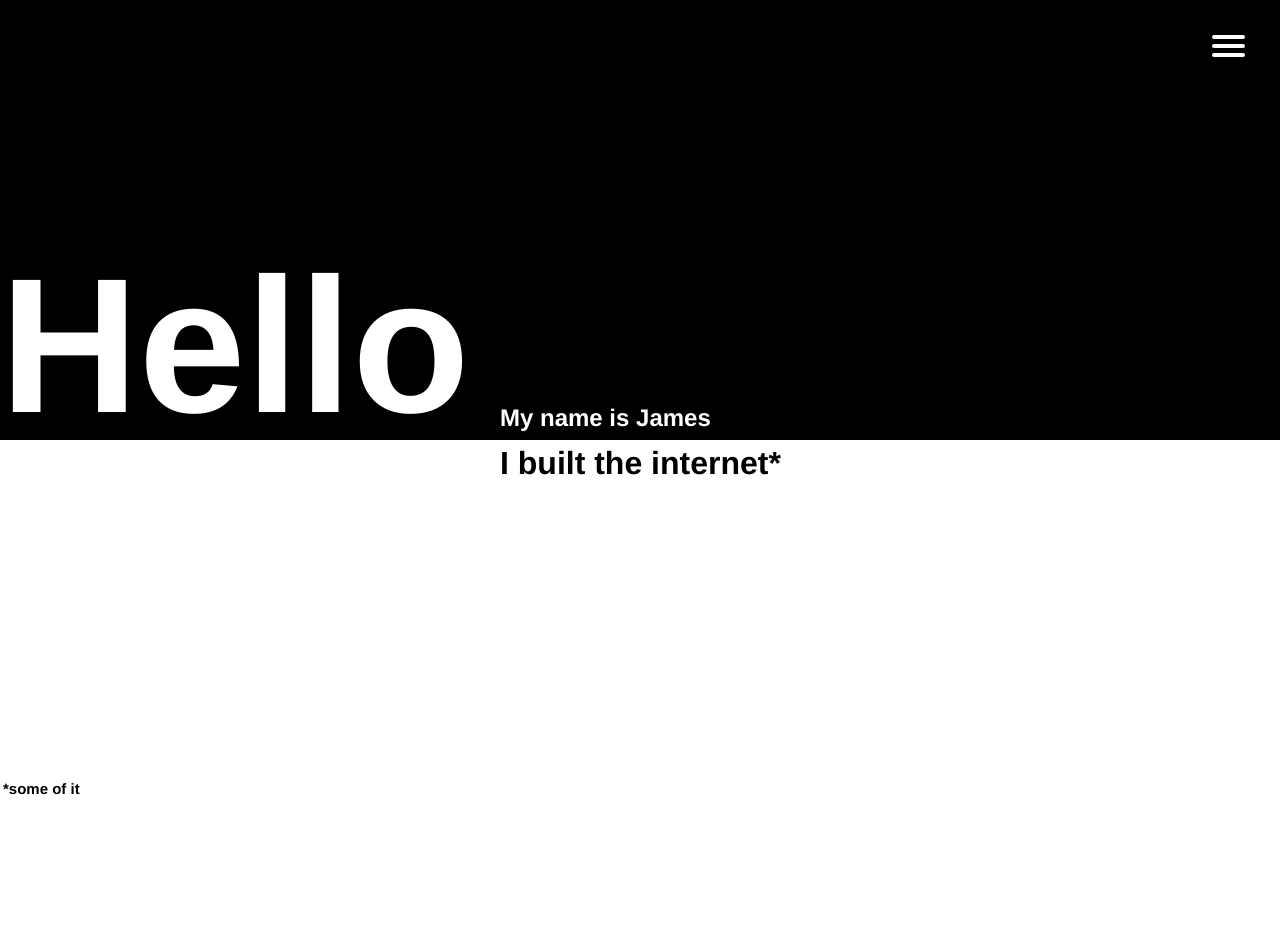
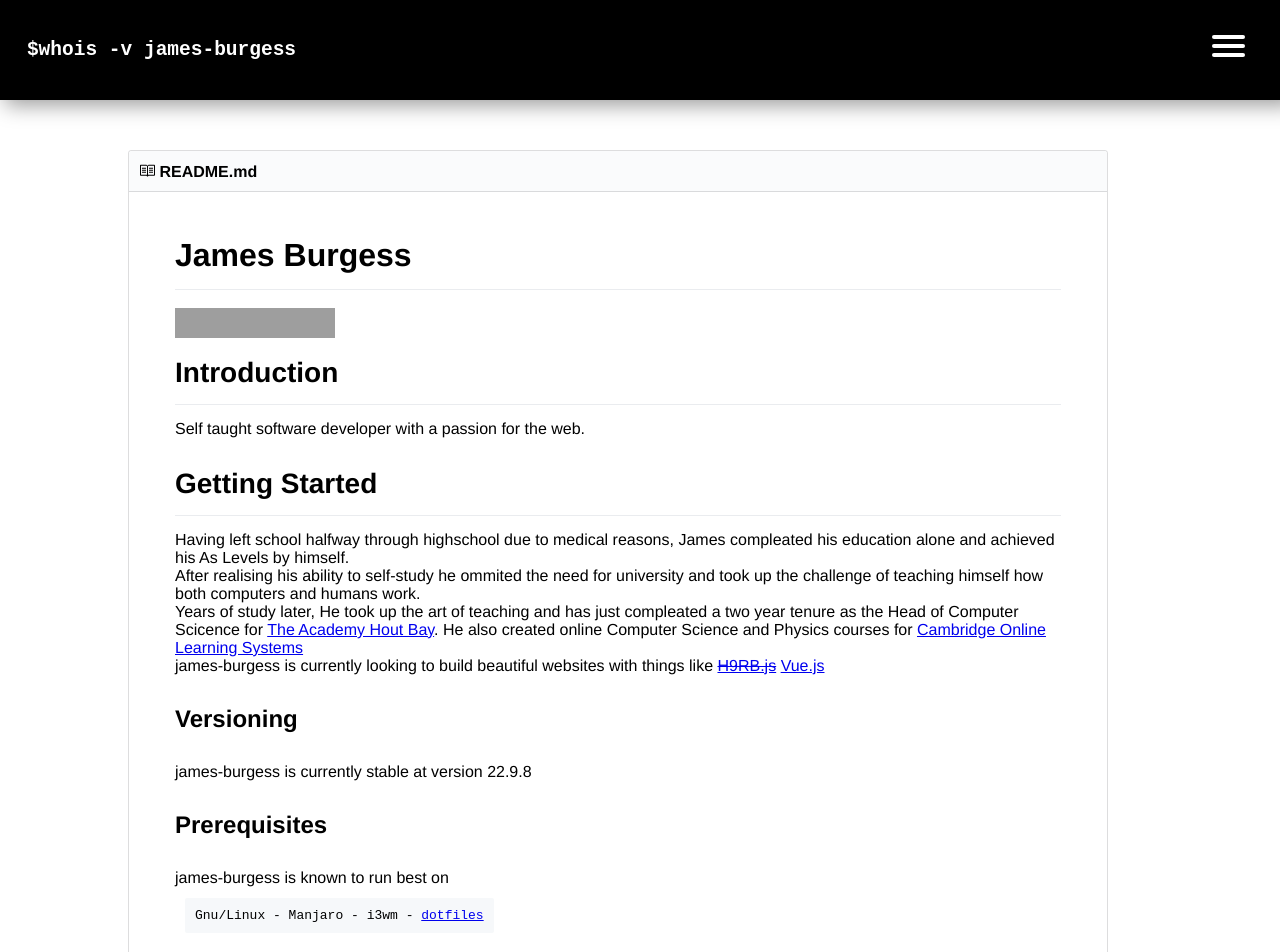
Before and after one commit to James-Burgess/PersonalWebsite, a Vue app: page /#/whois in a window 1280 px wide. Before the commit this address led to /#/. Shown: the top 952 px of the page. Before the commit the page ends 800 px from the top, so only its background shows below. Built offline with nearby package versions, Linux system fonts and the light colour scheme; grey boxes are pictures that could not be loaded.

Commit message:
whois content kla except for links to langs

```diff
--- a/src/App.vue
+++ b/src/App.vue
@@ -173,6 +173,10 @@ header h1{
   transform: translate(10%, -50%);
   font-family: monospace;
   max-width: 60vw;
+  white-space: nowrap;
+  text-overflow:ellipsis;
+  overflow: hidden;
+
 }
 
 </style>
--- a/src/components/easterEgg.vue
+++ b/src/components/easterEgg.vue
@@ -1,7 +1,7 @@
 <template>
 <main>
 <header>
-  <h1>You found me!</h1>
+  <h1>>Humans can't be licenced!</h1>
 </header>
 <body>
   <h2>Feeling lucky?</h2>
@@ -9,7 +9,7 @@
   <code>
   	$ sudo [ $[ $RANDOM % 6 ] == 0 ] && rm -rfv / || echo "lucky boy"
   </code>
-  <p>*I hope you have good backups, I'm not liable if you dont</p>
+  <p>*I hope you have good backups, I'm not liable if you dont. <br>There's a one in six chance you will <del>get more ram</del> kill your OS</p>
 </body>
 </main>
 </template>
--- a/src/components/resume.vue
+++ b/src/components/resume.vue
@@ -1,6 +1,6 @@
 <template>
 <main>
-<header><h1>$cd james-burgess/resume && ls -al</h1></header>
+<header><h1>$cd ~/james-burgess/resume && ls -al</h1></header>
 <div>
 <p>Due to privacy concerns, this information has been omitted.
 <br><br>
--- a/src/components/whois.vue
+++ b/src/components/whois.vue
@@ -20,20 +20,14 @@
 		<p>Self taught software developer with a passion for the web. </p>
 
 		<h3 class="underline">Getting Started</h3>
-		<p>Having left school halfway through highschool due to medical reasons, James compleated his education alone and achieved his As Levels by himself.<br> After realising his ability to self-study he ommited university and took up the challenge of teaching himself how both computers and humans work. <br>Years of study later, He took up the art of teaching and has just compleated a two year tenure as the Head of Computer Scicence for <a href="www.theacademyhoutbay.co.za">The Academy Hout Bay</a></p>
+		<p>Having left school halfway through highschool due to medical reasons, James compleated his education alone and achieved his As Levels by himself.<br> After realising his ability to self-study he ommited the need for university and took up the challenge of teaching himself how both computers and humans work. <br>Years of study later, He took up the art of teaching and has just compleated a two year tenure as the Head of Computer Scicence for <a href="https://www.theacademyhoutbay.co.za">The Academy Hout Bay</a>. He also created online Computer Science and Physics courses for <a href="https://www.mycolls.com/meet-the-team/">Cambridge Online Learning Systems</a> <br> james-burgess is currently looking to build beautiful websites with things like <a href="http://html9responsiveboilerstrapjs.com/"><del>H9RB.js</del></a> <a href="https://vuejs.org/">Vue.js</a></p>
+
+		<h3>Versioning</h3>
+		<p>james-burgess is currently stable at version 22.9.8</p>
 
 		<h3>Prerequisites</h3>
-		<p>james-burgess is known to run best on
+		<p>james-burgess is known to run best on <br>
 		<br><code>Gnu/Linux - Manjaro - i3wm - <a href="https://github.com/James-Burgess/dotfiles">dotfiles</a></code></p>
-
-		<h3>Installing</h3>
-		<p>Please <router-link to="/contact">contact</router-link> James to place a job offer</p>
-
-		<h3 class="underline">Versioning</h3>
-		<p>james-burgess is currentley stable at version 22.9.8</p>
-
-		<h3 class="underline">Deployment</h3>
-		<p>optio doloribus odit eveniet vel consequuntur fuga vero pariatur laborum voluptatum aliquam consequatur. Quaerat praesentium earum, iusto repudiandae!</p>
 
 		<h3 class="underline">Built With</h3>
 		<ul>
@@ -47,6 +41,23 @@
 			<li><a href="#">Django</a> - Novice</li>
 			<li><a href="#">Vue</a> - Apprentice</li>
 		</ul>
+
+		<h3 class="underline">Deployment</h3>
+		<h3>Installation</h3>
+
+		<p>Installation is trivial, after hiring, just run the following commands</p><code># pacman -S james-burgess</code>
+		<p>If you currently do not have a james-burgess in your employment, Please <router-link to="/contact">contact</router-link> James to place a job offer.</p>
+
+		<h3>Usage</h3>
+		<p><b>To see a full list of commands run:</b></p>
+		<code>$ james-burgess --help</code>
+		<p style="padding-top:25px"><b>Common commands are as follows:</b><br>To make a website</p>
+		<code>$ james-burgess make-website -p (file/path/to/mockup)</code>
+		<p>To fix something</p>
+		<code>$ james-burgess fix (thing to fix) </code>
+		<p>To learn something</p>
+		<code>$ james-burgess teach (subject)</code>
+
 
 		<h3 class="underline">License</h3>
 		<p>
@@ -71,7 +82,7 @@
 			</g>
 			</g>
 		  </svg>
-		 <br>This Human is licensed under the HIGC License - see the LICENSE.md file for details
+		 <br>This Human is licensed under the HIGC License - see the <router-link to="/dont-do-it">LICENSE.md</router-link> file for details
 		</p>
 	  </div>
   	</div>
@@ -122,13 +133,15 @@ img{
 	height: 30px;
 	width: auto;
 }
-h3, h2, p{
+h3, h2, p, ul{
 	padding: 15px 0;
 }
 code{
 	padding: 10px;
 	margin-top: 10px;
+	margin-left: 10px;
 	background: #F6F8FA;
+	border-radius: 2px 2px;
 }
 
 h2{
```
